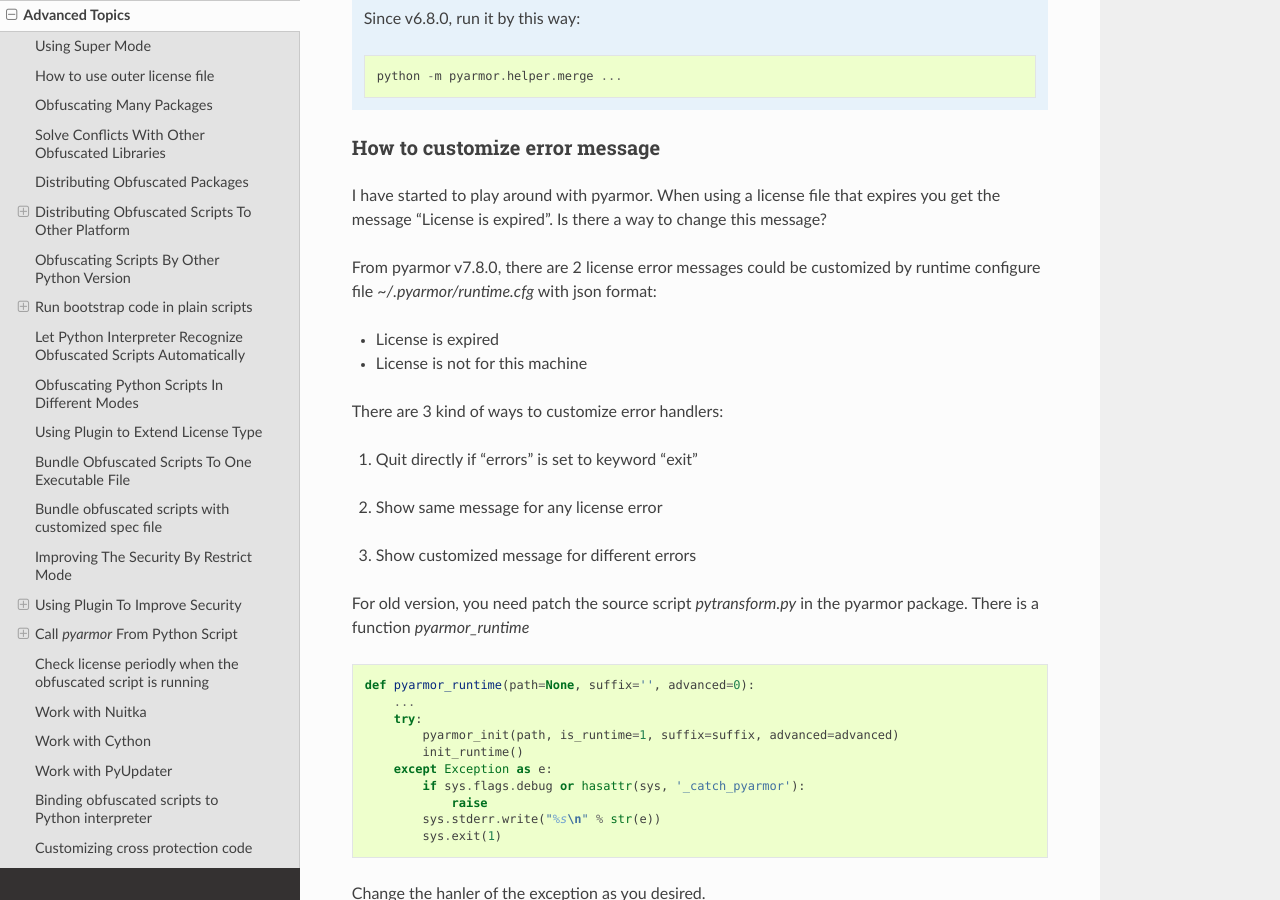
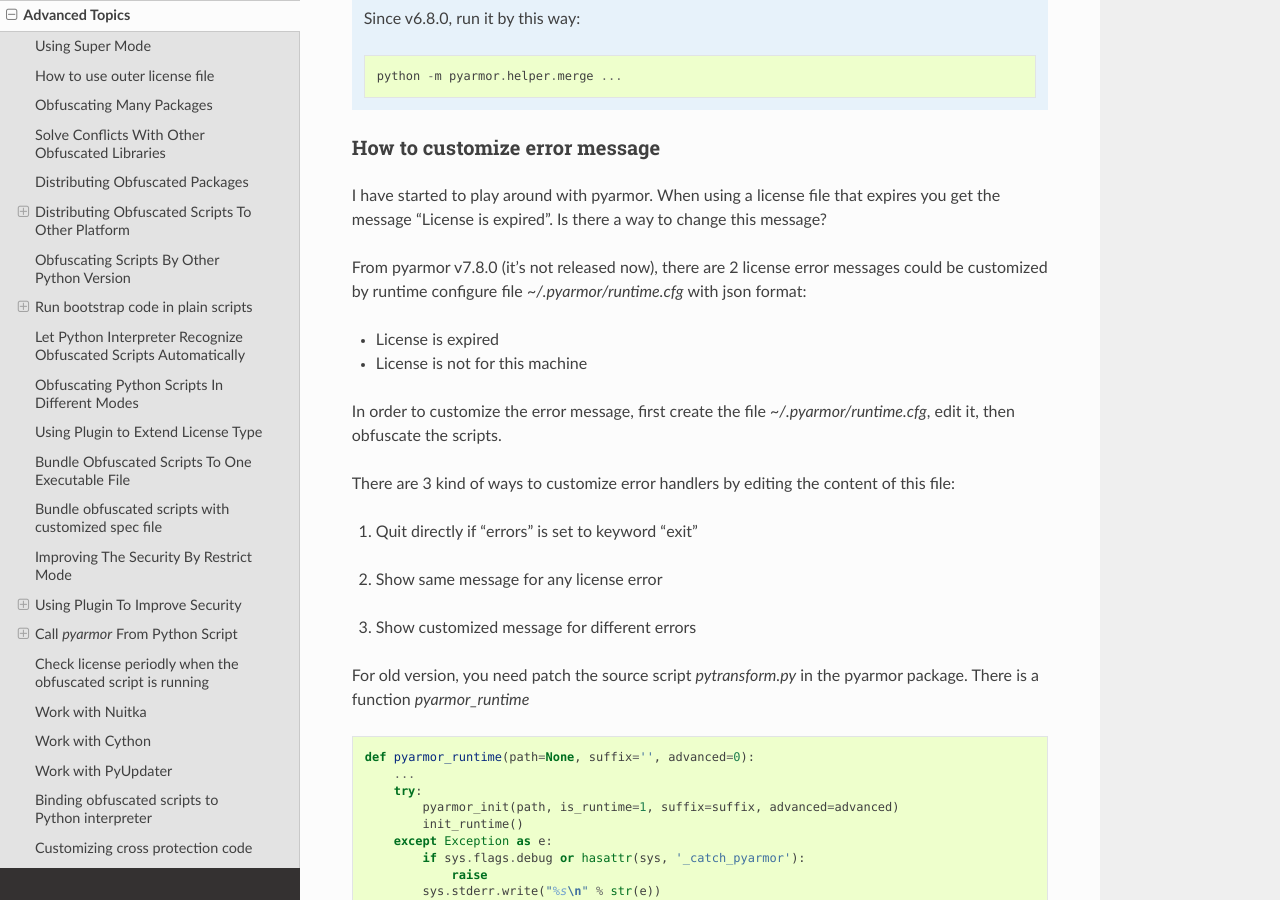
Before and after one commit to dashingsoft/pyarmor, a Sphinx documentation site: the page built from docs/advanced.rst, in a window 1280 px wide and 900 px high, scrolled down 35667 px. Built offline with Sphinx 7.4.7 and the Read the Docs theme 2.0.0, drawn with Linux system fonts in a browser that asks for light colours.

Commit message:
Refine doc

```diff
--- a/docs/advanced.rst
+++ b/docs/advanced.rst
@@ -1726,13 +1726,18 @@
 expires you get the message “License is expired”. Is there a way to change this
 message?
 
-From pyarmor v7.8.0, there are 2 license error messages could be customized by
-runtime configure file `~/.pyarmor/runtime.cfg` with json format:
+From pyarmor v7.8.0 (it's not released now), there are 2 license error messages
+could be customized by runtime configure file `~/.pyarmor/runtime.cfg` with json
+format:
 
 * License is expired
 * License is not for this machine
 
-There are 3 kind of ways to customize error handlers:
+In order to customize the error message, first create the file
+`~/.pyarmor/runtime.cfg`, edit it, then obfuscate the scripts.
+
+There are 3 kind of ways to customize error handlers by editing the content of
+this file:
 
 1. Quit directly if "errors" is set to keyword "exit"
 
```
